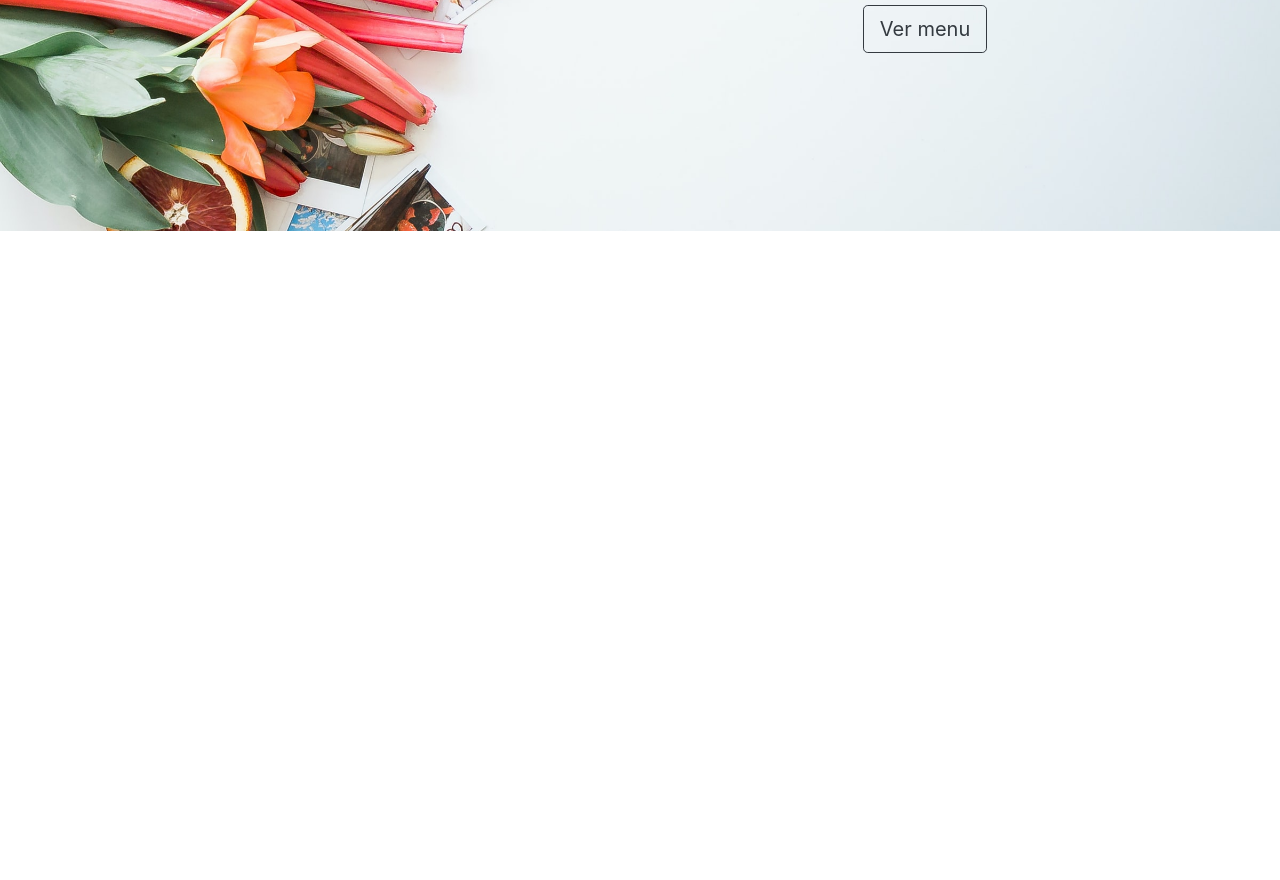
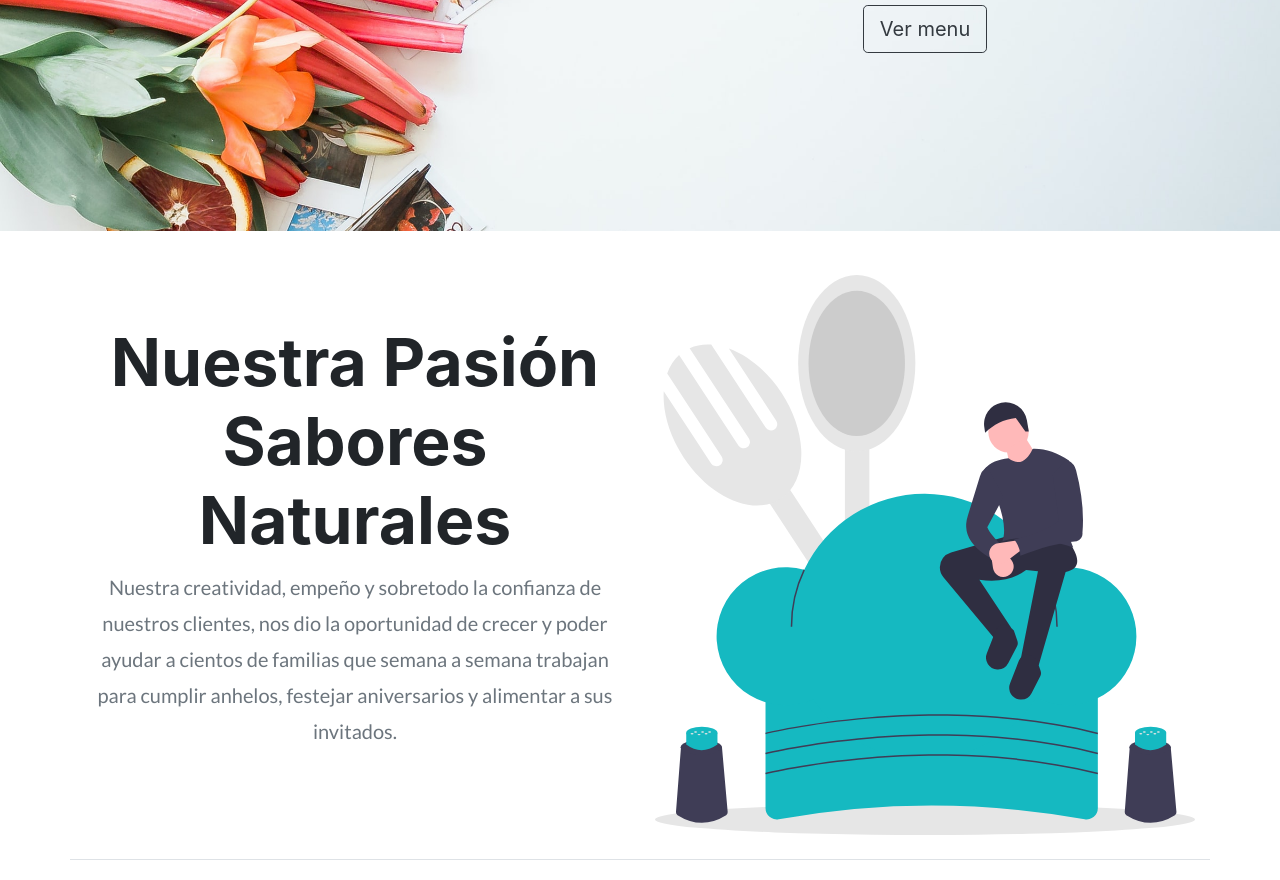
Before and after one commit to EduardoUDG/Proyecto1_PorgramacionInternet, a plain HTML site: page index.html in a window 1280 px wide. Shown: the part 569-1449 px from the top of the page. Before the commit the page ends 800 px from the top, so only its background shows below. Drawn offline with nearby package versions, Linux system fonts and the light colour scheme.

Commit message:
se agrego la seccion de portafolio y dentro de el se encuentra un titulo, texto y imagen del contexto

```diff
--- a/index.html
+++ b/index.html
@@ -73,6 +73,27 @@
   </section>
 
 
+  <!-- portafolio -->
+  <section id="portafolio">
+    <div class="container border-bottom py-4">
+      <div class="row scroll-portafolio">
+        <div class="col-12 col-md-6 order-1 order-md-2">
+          <img src="img/undraw_cooking_lyxy.svg" class="img-fluid img-portafolio">
+        </div>
+        <div class="col-12 col-md-6">
+          <div class="content-center pt-5">
+            <h1 id="titulo-2 pt-5"><b>Nuestra Pasión<br>Sabores Naturales</b></h1>
+            <p class="texto-2 text-muted">Nuestra creatividad, empeño y sobretodo la confianza de
+              nuestros clientes, nos dio la oportunidad de crecer y poder
+              ayudar a cientos de familias que semana a semana trabajan
+              para cumplir anhelos, festejar aniversarios y alimentar a sus
+              invitados.
+            </p>
+          </div>
+        </div>
+      </div>
+    </div>
+  </section>
 
 
   <script src="js/jquery-3.4.1.min.js"></script>
```
